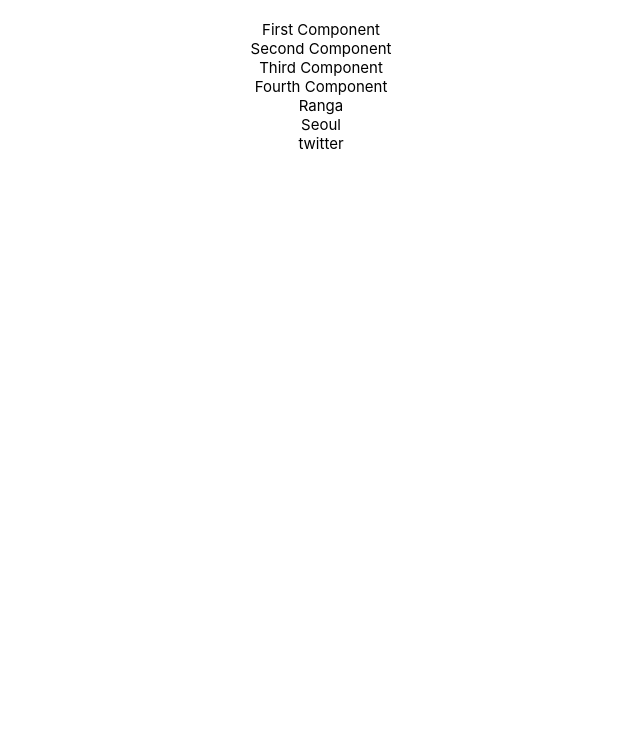
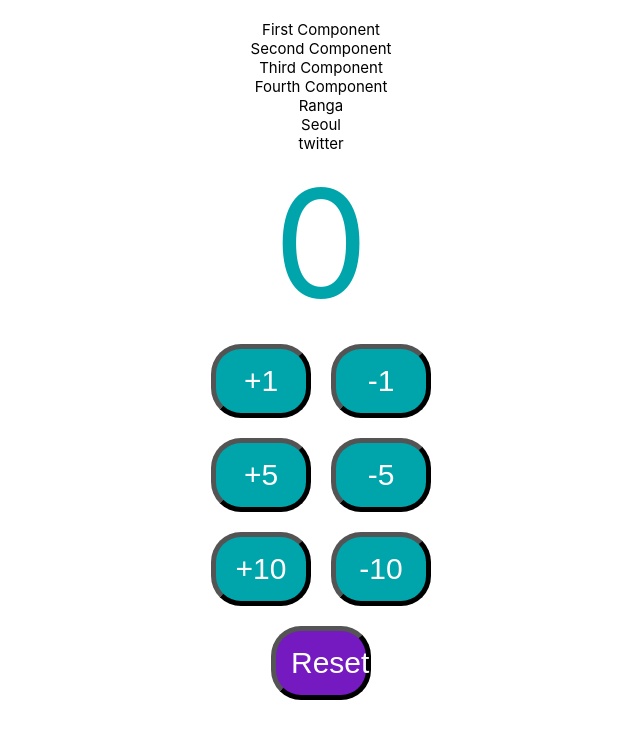
Before and after one commit to EwanJee/ReactCounter, a React (Create React App) app: page / in a window 1280 px wide. Shown: the top 738 px of the page, without its empty margins (319-959 px from the left). Built offline with nearby package versions, Linux system fonts and the light colour scheme.

Commit message:
learned component and properties

```diff
--- a/src/App.js
+++ b/src/App.js
@@ -1,11 +1,15 @@
 import './App.css';
 import LearningComponent from './components/LearningComponent';
+import Counter from './components/counter/Counter';
 
 
 function App() {
   return (
     <div className="App">
     <LearningComponent/>
+    <div>
+      <Counter/>
+    </div>
     </div>
   );
 }
--- /dev/null
+++ b/src/components/counter/Counter.css
@@ -0,0 +1,35 @@
+.counterButton{
+    font-size : 30px;
+    background-color : #00a5ab;
+    width: 100px;
+    margin: 10px;
+    color: white;
+    padding: 15px;
+    border-radius: 30px;
+    border-color: black;
+    border-width: 5px;
+}
+button{
+    font-size : 30px;
+    width: 100px;
+    margin: 10px;
+    color: white;
+    padding: 15px;
+    border-radius: 30px;
+    border-color: black;
+    border-width: 5px;
+}
+
+.count{
+    font-size: 150px;
+    padding : 20px;
+}
+
+.totalCount{
+    color: #00a5ab;
+    font-size: 150px;
+}
+
+.resetButton{
+    background-color : #7519c0;
+}
--- a/src/components/counter/Counter.jsx
+++ b/src/components/counter/Counter.jsx
@@ -1,28 +1,38 @@
+import { useState } from "react";
+import './Counter.css';
+import CounterButton from './CounterButton';
+
 export default function Counter(){
 
-    const buttonStyle = {
-        fontSize : "30px",
-        backgroundColor : "#00a5ab",
-        width: "100px",
-        margin: "10px",
-        color: "white",
-        padding: "15px",
-        borderRadius: "30px",
-    };
+    const [count, setCount] = useState(0);
 
-    function incrementCounterFunction(){
-        console.log('increment clicked');
+    function incrementCounterParentFunction(by){
+        setCount(count + by);
+    }
+    function decrementCounterParentFunction(by){
+        setCount(count - by);
+    }
+    function resetCounter(){
+        setCount(0);
     }
 
-    return (
-        <div className="Counter">
-            <span className="count">0</span>
-            <div>
-                <button className="counterButton"
-                onClick={incrementCounterFunction}
-                style={buttonStyle}
-                >+1</button>
-            </div>
-        </div>
+    return(
+        <>
+            <span className="totalCount">{count}</span>
+            <CounterButton by={1}
+            incrementMethod={incrementCounterParentFunction}
+            decrementMethod={decrementCounterParentFunction} />
+            <CounterButton by={5}
+            incrementMethod={incrementCounterParentFunction}
+            decrementMethod={decrementCounterParentFunction}
+            />
+            <CounterButton by={10}
+            incrementMethod={incrementCounterParentFunction}
+            decrementMethod={decrementCounterParentFunction}
+            />
+            <button className="resetButton"
+            onClick={resetCounter}
+            >Reset</button>
+        </>
     )
 }
--- /dev/null
+++ b/src/components/counter/CounterButton.jsx
@@ -0,0 +1,52 @@
+//import { useState } from "react";
+import {PropTypes} from 'prop-types';
+import './Counter.css';
+
+export default function CounterButton({by, incrementMethod, decrementMethod}){
+
+    //const [count, setCount] = useState(0);
+
+    const buttonStyle = {
+        fontSize : "30px",
+        backgroundColor : "#00a5ab",
+        width: "100px",
+        margin: "10px",
+        color: "white",
+        padding: "15px",
+        borderRadius: "30px",
+        borderColor: "black",
+        borderWidth: "5px",
+    };
+
+    // function incrementCounterFunction(){
+    //     incrementMethod(by);
+    // }
+
+    // function decrementCounterFunction(){
+    //     decrementMethod(by);
+    // }
+
+    return (
+        <div className="Counter">
+            <div>
+                <button className="counterButton"
+                onClick={() => incrementMethod(by)}
+                style={buttonStyle}
+                >+{by}</button>
+
+                <button className="counterButton"
+                onClick={() => decrementMethod(by)}
+                style={buttonStyle}
+                >-{by}</button>
+            </div>
+        </div>
+    )
+}
+
+CounterButton.propTypes = {
+    by: PropTypes.number
+};
+
+CounterButton.defaultProps = {
+    by:1
+};
```
